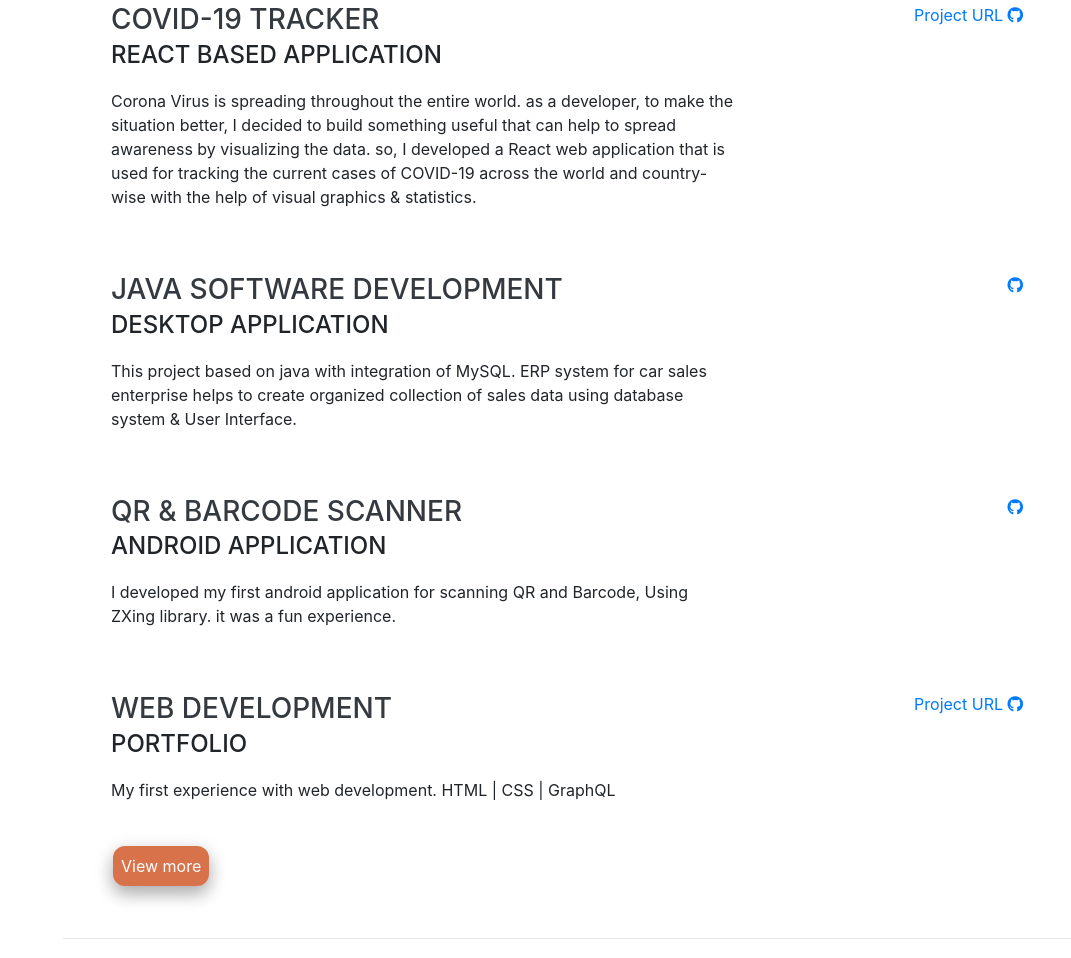
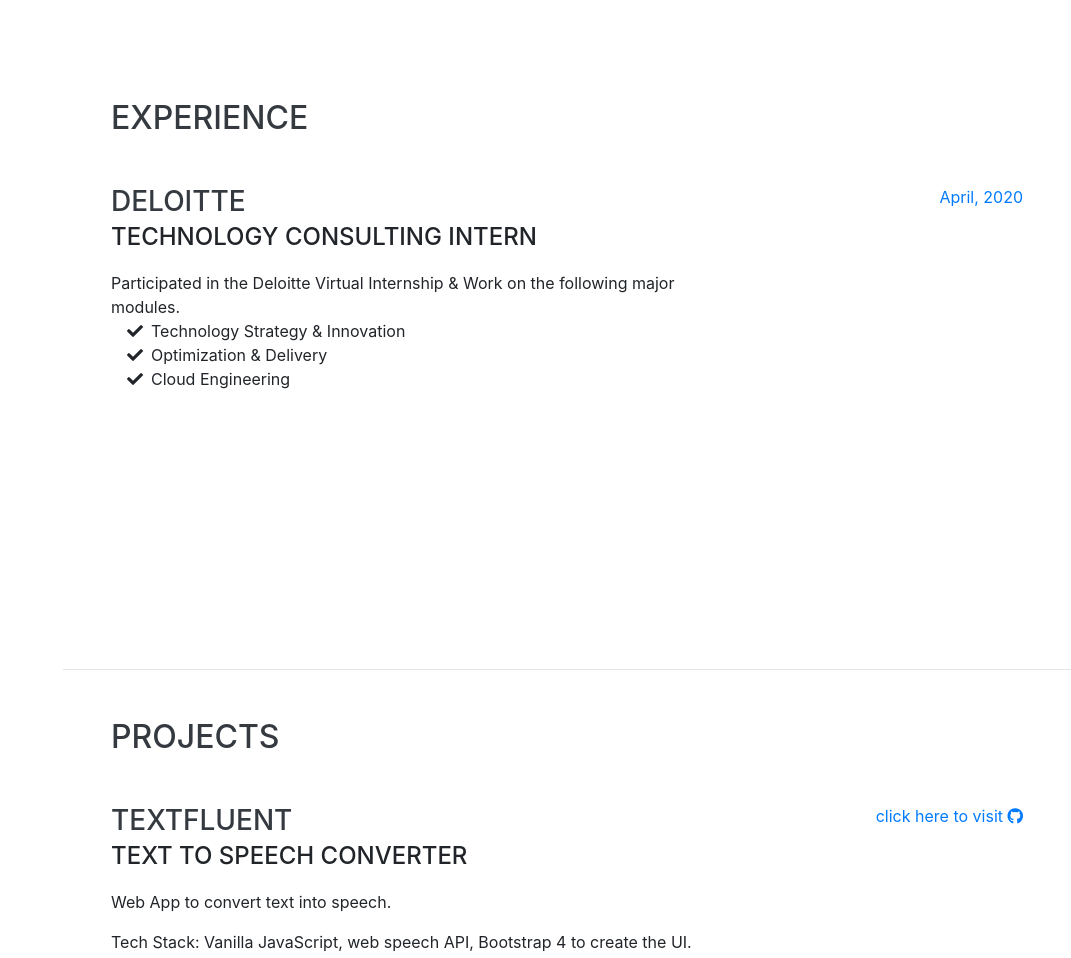
Before and after one commit to jilpatel13/Personal-Portfolio, a website with bundled scripts: page index.html in a window 1280 px wide. Shown: the part 932-1890 px from the top of the page, without its empty margins (209-1280 px from the left). Built offline with nearby package versions, Linux system fonts and the light colour scheme; a web font is replaced by a local one.

Commit message:
Update index.html

```diff
--- a/index.html
+++ b/index.html
@@ -39,6 +39,9 @@
       <ul class="navbar-nav">
         <li class="nav-item">
           <a class="nav-link js-scroll-trigger" href="#about">About</a>
+        </li>
+        <li class="nav-item">
+          <a class="nav-link js-scroll-trigger" href="#experience">Experience</a>
         </li>
         <li class="nav-item">
           <a class="nav-link js-scroll-trigger" href="#projects">Projects</a>
@@ -105,9 +108,56 @@
 
     <hr class="m-0">
 
+    <section class="resume-section p-3 p-lg-5 d-flex align-items-center" id="experience">
+      <div class="w-100">
+        <h2 class="mb-5">Experience</h2>
+
+        <div class="resume-item d-flex flex-column flex-md-row justify-content-between mb-5">
+          <div class="resume-content">
+            <h3 class="mb-0">Deloitte</h3>
+            <div class="subheading mb-3">Technology Consulting Intern</div>
+            <div>Participated in the Deloitte Virtual Internship & Work on the following major modules.</div>
+        <ul class="fa-ul mb-0">
+          <li>
+            <i class="fa-li fa fa-check"></i>
+            Technology Strategy & Innovation</li>
+          <li>
+            <i class="fa-li fa fa-check"></i>
+            Optimization & Delivery</li>
+          <li>
+            <i class="fa-li fa fa-check"></i>
+            Cloud Engineering</li>
+        </ul>
+          </div>
+          <div class="resume-date text-md-right">
+            <span class="text-primary">April, 2020</span>
+          </div>
+        </div>
+
+      </div>
+    </section>
+
+    <hr class="m-0">
+
     <section class="resume-section p-3 p-lg-5 d-flex justify-content-center" id="projects">
       <div class="w-100">
         <h2 class="mb-5">Projects</h2>
+
+        <div class="resume-item d-flex flex-column flex-md-row justify-content-between mb-5">
+          <div class="resume-content">
+            <h3 class="mb-0">TextFluent</h3>
+            <div class="subheading mb-3">Text to Speech Converter</div>
+            <p>Web App to convert text into speech.</p>
+            <div>Tech Stack: Vanilla JavaScript, web speech API, Bootstrap 4 to create the UI.
+            </div>
+          </div>
+          <div class="resume-date text-md-right">
+            <a href="https://textfluent.netlify.app/" target="_blank">click here to visit</a>
+            <a href="https://github.com/jilpatel13/Text-to-Speech" target="_blank">
+              <i class="fab fa-github"></i>
+            </a>
+          </div>
+        </div>
 
         <div class="resume-item d-flex flex-column flex-md-row justify-content-between mb-5">
           <div class="resume-content">
@@ -115,6 +165,8 @@
             <div class="subheading mb-3">React based Application</div>
             <p>Corona Virus is spreading throughout the entire world. as a developer, to make the situation better, I decided to build something useful that can help to spread awareness by visualizing the data.
                so, I developed a React web application that is used for tracking the current cases of COVID-19 across the world and country-wise with the help of visual graphics & statistics.</p>
+            <div>Tech Stack: JavaScript, ReactJS, MATERIAL-UI, HTML & CSS
+            </div>
           </div>
           <div class="resume-date text-md-right">
             <a href="https://covid-19-tracker-654fd.web.app/" target="_blank">Project URL</a>
@@ -129,6 +181,8 @@
             <h3 class="mb-0">Java Software Development</h3>
             <div class="subheading mb-3">Desktop Application</div>
             <p>This project based on java with integration of MySQL. ERP system for car sales enterprise helps to create organized collection of sales data using database system & User Interface.</p>
+            <div>Tech Stack: Java SE, Swing widget toolkit for Java, MySQL
+            </div>
           </div>
           <div class="resume-date text-md-right">
             <a href="https://github.com/jilpatel13/Java-Software-Development" target="_blank">
@@ -142,6 +196,8 @@
             <h3 class="mb-0">QR & Barcode Scanner</h3>
             <div class="subheading mb-3">Android Application</div>
             <p>I developed my first android application for scanning QR and Barcode, Using ZXing library. it was a fun experience.</p>
+            <div>Tech Stack: Java, XML
+            </div>
           </div>
           <div class="resume-date text-md-right">
             <a href="https://github.com/jilpatel13/QR-Barcode-Scanner-Android-app" target="_blank">
@@ -153,13 +209,15 @@
         <div class="resume-item d-flex flex-column flex-md-row justify-content-between">
           <div class="resume-content">
             <h3 class="mb-0">Web Development</h3>
-            <div class="subheading mb-3">Portfolio</div>
-            <p>My first experience with web development.
-               HTML | CSS | GraphQL</p>
+            <div class="subheading mb-3">Personal Portfolio</div>
+            <p>My first experience with web development.Developed my personal website.
+               </p>
+               <div>Tech Stack: JavaScript, HTML, CSS
+              </div>
           </div>
           <div class="resume-date text-md-right">
-            <a href="https://jilpatel13.github.io/" target="_blank">Project URL</a>
-            <a href="https://github.com/jilpatel13/jilpatel13.github.io" target="_blank">
+            <a href="https://jilpatel.me/" target="_blank">Project URL</a>
+            <a href="https://github.com/jilpatel13/Personal-Portfolio" target="_blank">
               <i class="fab fa-github"></i>
             </a>
           </div>
@@ -179,7 +237,7 @@
           text-decoration: none;
           display: inline-block;
           font-size: 16px;
-          margin: 4px 2px;"  onclick="window.open('https://github.com/jilpatel13?tab=repositories','_blank')">View more</button>
+          margin: 4px 2px;"  onclick="window.open('https://github.com/jilpatel13?tab=repositories','_blank')"><i class="fa fa-chevron-circle-down" aria-hidden="true"></i>View more</button>
           </div>
         </div>
       </div>
```
